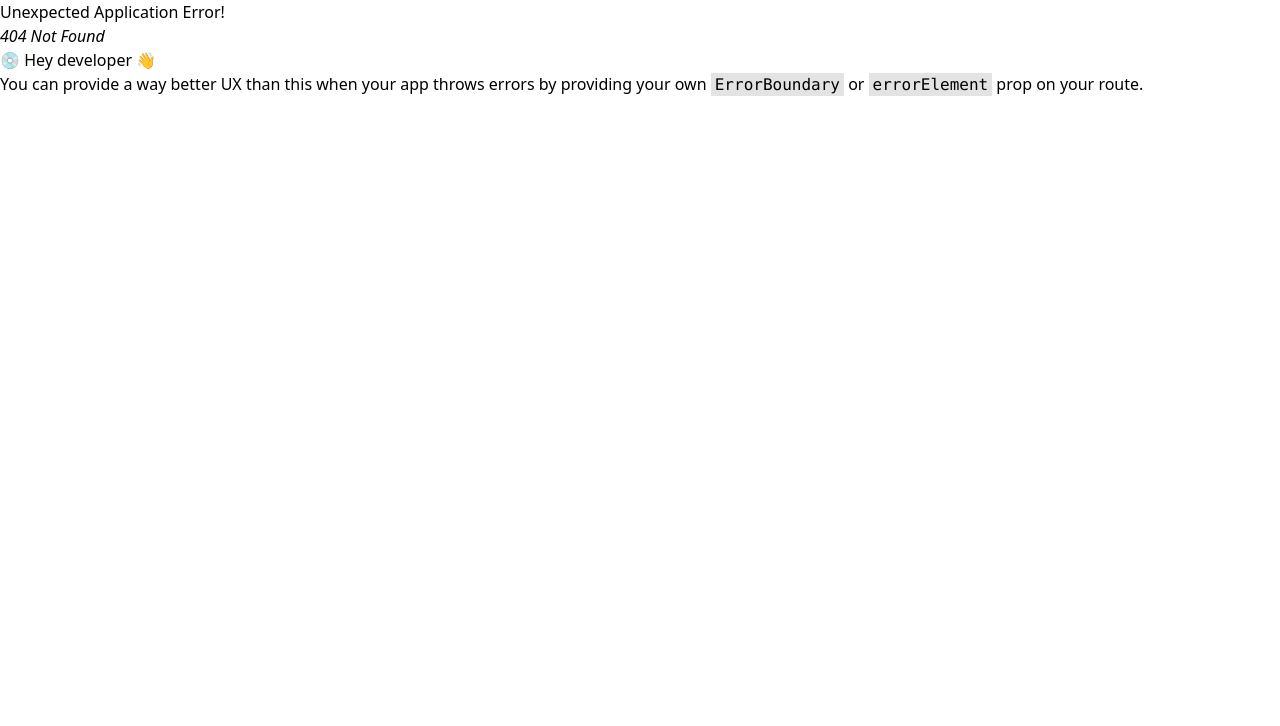
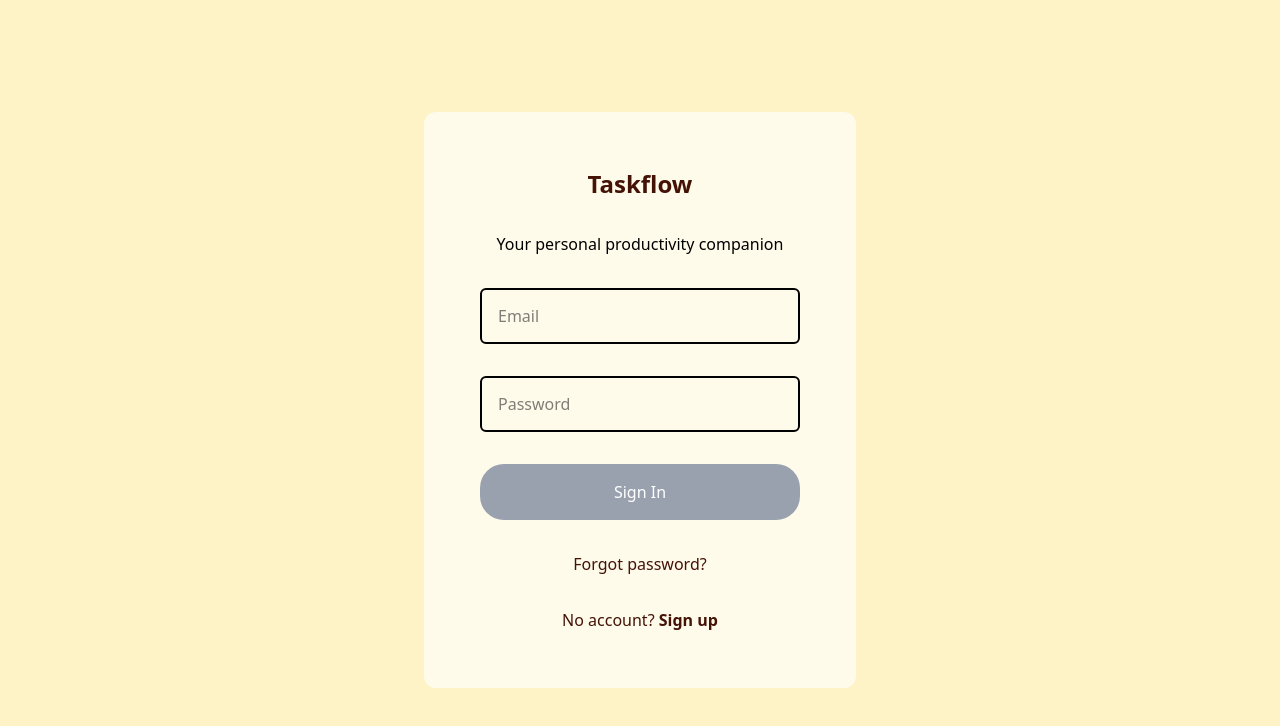
Before and after one commit to Apeksha16/ToDo-App-React, a React (Vite) app: page /login in a window 1280 px wide. Before the commit this address had no page. Shown: the top 726 px of the page. Built offline with nearby package versions, Linux system fonts and the light colour scheme.

Commit message:
dashboard page created

```diff
--- a/src/components/ForgotPassword.js
+++ b/src/components/ForgotPassword.js
@@ -1,13 +1,57 @@
-import { Link } from "react-router-dom";
+import { Link, useNavigate } from "react-router-dom";
+import { useState } from "react";
 
 const ForgotPassword = ()=>{
+
+const [email, setEmail]= useState("");
+const [password, setPassword] = useState("");
+const [newPassword, setNewPassword] = useState("");
+const navigate = useNavigate();
+
+const checkValidations = () =>{
+ if (!email.endsWith("@gmail.com")) {
+    return false;
+  }
+  if(password.length<4){
+    return false;
+  }
+  if(password !== newPassword){
+    return false;
+  }
+
+  return true;
+};
     return(
  <div className="bg-amber-50 flex flex-col gap-8 rounded-xl p-14 items-center">
       <h1 className="text-orange-950 text-2xl font-semibold">Taskflow </h1>
       <p>Your personal productivity companion</p>
-      <input className="w-xs h-14 p-4 focus:border-orange-400 border-2 border-solid rounded-md" type="text" placeholder="Email Address" />
-         <button className="bg-orange-950 hover:bg-orange-800 text-white cursor-pointer rounded-3xl w-xs h-14">
-        Send Reset Link
+      <input className="w-xs h-14 p-4 focus:border-orange-400 border-2 border-solid rounded-md" type="text" placeholder="Email Address" value={email}
+      onChange={(e)=>{ setEmail(e.target.value);}}
+      />
+       <input
+        className="w-xs h-14 p-4 focus:border-orange-400 border-2 border-solid rounded-md"
+        type="password"
+        placeholder="Enter New Password" value={password} onChange={(e)=>{
+          setPassword(e.target.value);
+        }}
+      />
+       <input
+        className="w-xs h-14 p-4 focus:border-orange-400 border-2 border-solid rounded-md"
+        type="password"
+        placeholder="Re-Enter New Password" value={newPassword} onChange={(e)=>{
+          setNewPassword(e.target.value);
+        }}
+      />
+           <button disabled={!checkValidations()} className={`w-xs h-14 rounded-3xl text-white ${
+          checkValidations()
+            ? "bg-orange-950 hover:bg-orange-800 cursor-pointer"
+            : "bg-gray-400 cursor-not-allowed"
+      }`}
+      onClick={()=>{
+        navigate("/");
+      }}
+      >
+        Reset Password
       </button>
         <p className="text-orange-950">
         <Link to="/"> Back to Sign In</Link>
--- a/src/components/Login.js
+++ b/src/components/Login.js
@@ -1,15 +1,50 @@
-import { Link } from "react-router-dom";
+import { Link,useNavigate } from "react-router-dom";
+import { useState } from "react";
 
 const Login = () => {
+const [email, setEmail]= useState("");
+const [password, setPassword] = useState("");
+const navigate = useNavigate();
+
+const checkValidations = () =>{
+ if (!email.endsWith("@gmail.com")) {
+    return false;
+  }
+  if(password.length<4){
+    return false;
+  }
+  return true;
+};
+
   return (
     <div className="bg-amber-50 flex flex-col gap-8 rounded-xl p-14 items-center">
       <h1 className="text-orange-950 text-2xl font-semibold">Taskflow </h1>
       <p>Your personal productivity companion</p>
-      <input className="w-xs h-14 p-4 focus:border-orange-400 border-2 border-solid rounded-md" type="text" placeholder="Email" />
-      <input className="w-xs h-14 p-4 focus:border-orange-400 border-2 border-solid rounded-md" type="password" placeholder="Password" />
+      <input
+        className="w-xs h-14 p-4 focus:border-orange-400 border-2 border-solid rounded-md"
+        type="text"
+        placeholder="Email" value={email} onChange={(e)=>{setEmail(e.target.value);
 
-      <button className="bg-orange-950 hover:bg-orange-800 text-white cursor-pointer rounded-3xl w-xs h-14">
-        <Link to="/Signup">Sign In</Link>
+        }}
+      />
+      <input
+        className="w-xs h-14 p-4 focus:border-orange-400 border-2 border-solid rounded-md"
+        type="password"
+        placeholder="Password" value={password} onChange={(e)=>{
+          setPassword(e.target.value);
+        }}
+      />
+
+    <button disabled={!checkValidations()} className={`w-xs h-14 rounded-3xl text-white ${
+          checkValidations()
+            ? "bg-orange-950 hover:bg-orange-800 cursor-pointer"
+            : "bg-gray-400 cursor-not-allowed"
+      }`}
+      onClick={()=>{
+        navigate("/dashboard");
+      }}
+      >
+     Sign In
       </button>
       <p className="text-orange-950">
         <Link to="/ForgotPassword"> Forgot password?</Link>
```
Also changed, not shown: src/App.js (+25 -19 lines).
